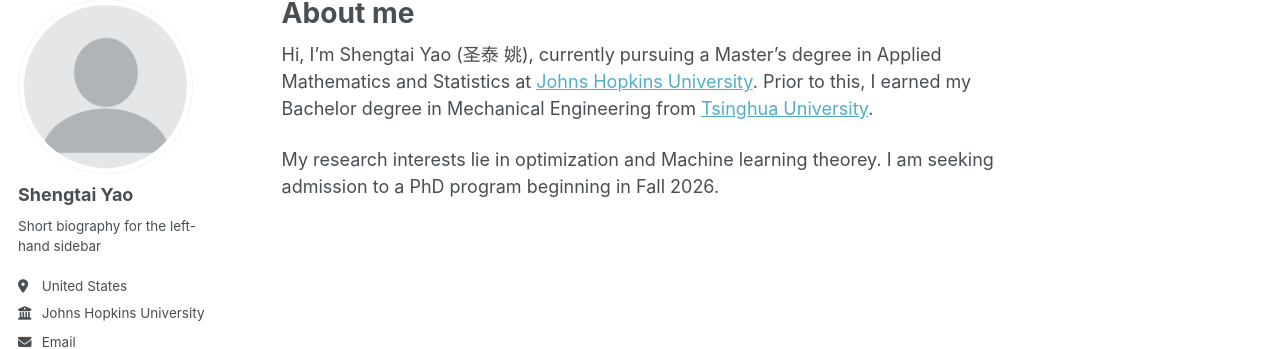
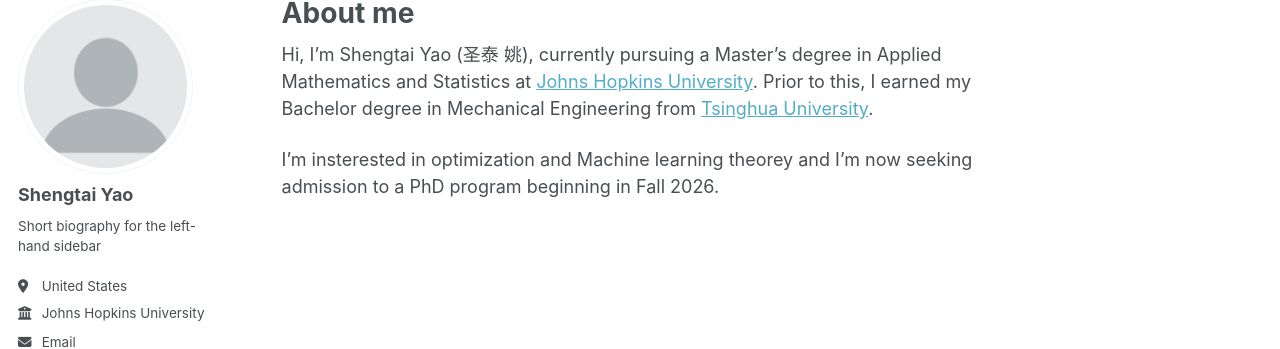
Before and after one commit to Yaoshengtai/Yaoshengtai.github.io, a Jekyll site: the page built from _pages/about.md, in a window 1280 px wide. Shown: the part 100-449 px from the top of the page. Built offline with Jekyll 4.4.1, drawn with Linux system fonts in a browser that asks for light colours; some web fonts are replaced; a script that is not in the unit is left out.

Commit message:
Update about.md

```diff
--- a/_pages/about.md
+++ b/_pages/about.md
@@ -9,4 +9,4 @@ redirect_from:
 
 Hi, I'm Shengtai Yao (圣泰 姚), currently pursuing a Master’s degree in Applied Mathematics and Statistics at [Johns Hopkins University](https://www.jhu.edu/). Prior to this, I earned my Bachelor degree in Mechanical Engineering from [Tsinghua University](https://www.tsinghua.edu.cn/en/).
 
-My research interests lie in optimization and Machine learning theorey. I am seeking admission to a PhD program beginning in Fall 2026.
+I'm insterested in optimization and Machine learning theorey and I'm now seeking admission to a PhD program beginning in Fall 2026.
```
